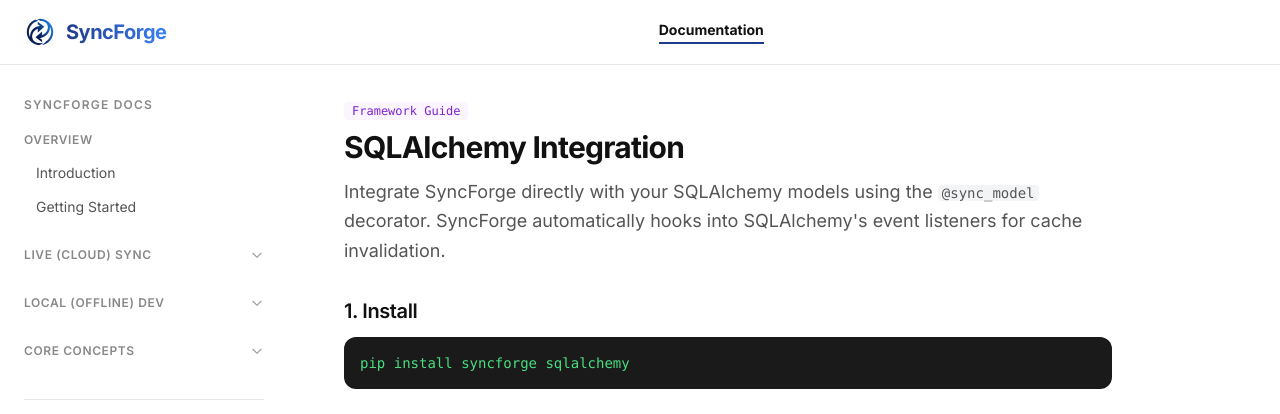
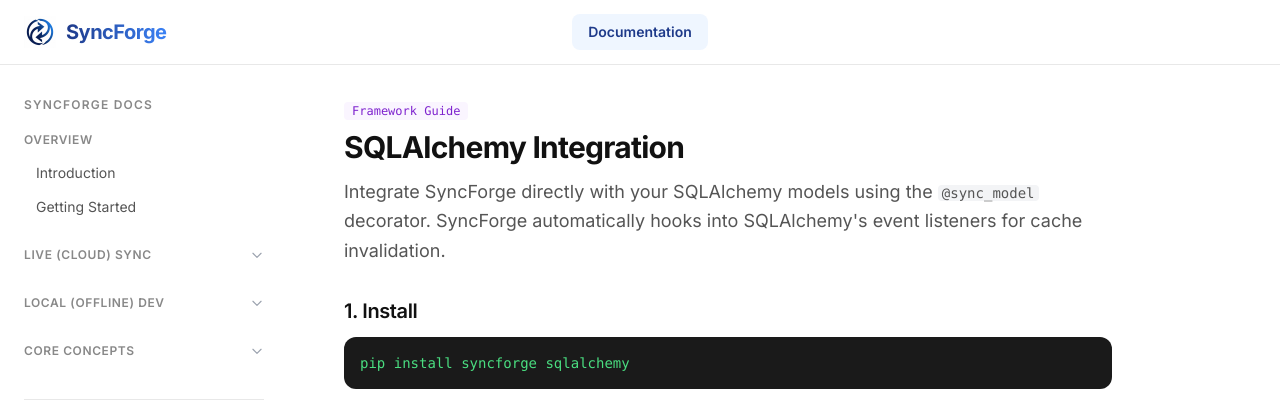
Before and after one commit to sureshdulupolai/syncforge, a Django app: page /docs/sqlalchemy/ in a window 1280 px wide. Shown: the top 414 px of the page. Run offline with Django 5.2, Linux system fonts and the light colour scheme; parts of the project's set-up code (start-up, migrations or seed data) failed here and were passed over; some libraries are stand-ins or nearby versions.

Commit message:
added update on navbar update on docs active button UI

```diff
--- a/templates/base.html
+++ b/templates/base.html
@@ -186,19 +186,19 @@
         <div class="max-w-container mx-auto px-6 h-16 flex items-center justify-between">
 
             <!-- Logo -->
-            <div class="flex items-center gap-2">
+            <div class="flex-1 flex items-center gap-2">
                 <a href="{% url 'home' %}" class="flex items-center gap-2.5 group">
                     <img src="{% static 'logo_icon.png' %}" alt="SyncForge" class="w-8 h-8 transition-subtle group-hover:scale-105" style="transition: transform 250ms ease-in-out;">
                     <span class="font-extrabold text-xl tracking-tight bg-clip-text text-transparent bg-gradient-to-r from-brand-accent to-blue-500 transition-all duration-300">SyncForge</span>
                 </a>
             </div>
 
-            <nav class="hidden md:flex items-center gap-8 text-sm font-medium">
-                <a href="{% url 'docs' %}" class="transition-subtle {% if '/docs/' in request.path %}text-brand-primary font-bold border-b-2 border-brand-accent pb-0.5{% else %}text-brand-secondary hover:text-brand-primary{% endif %}">Documentation</a>
+            <nav class="hidden md:flex flex-shrink-0 items-center justify-center gap-8 text-sm font-medium">
+                <a href="{% url 'docs' %}" class="relative transition-all duration-200 px-4 py-2 rounded-lg text-sm {% if '/docs/' in request.path %}text-brand-accent bg-blue-50 font-semibold{% else %}text-brand-secondary hover:text-brand-primary hover:bg-brand-secbg font-medium{% endif %}">Documentation</a>
             </nav>
 
             <!-- Auth -->
-            <div class="flex items-center gap-3 text-sm font-medium">
+            <div class="flex-1 flex items-center justify-end gap-3 text-sm font-medium">
                 {% if user.is_authenticated %}
                     <a href="{% url 'dashboard' %}"
                        class="flex items-center gap-1.5 px-3 py-1.5 rounded-lg border border-brand-border text-brand-primary hover:bg-gray-50 hover:border-brand-secondary transition-subtle text-sm font-semibold">
```
